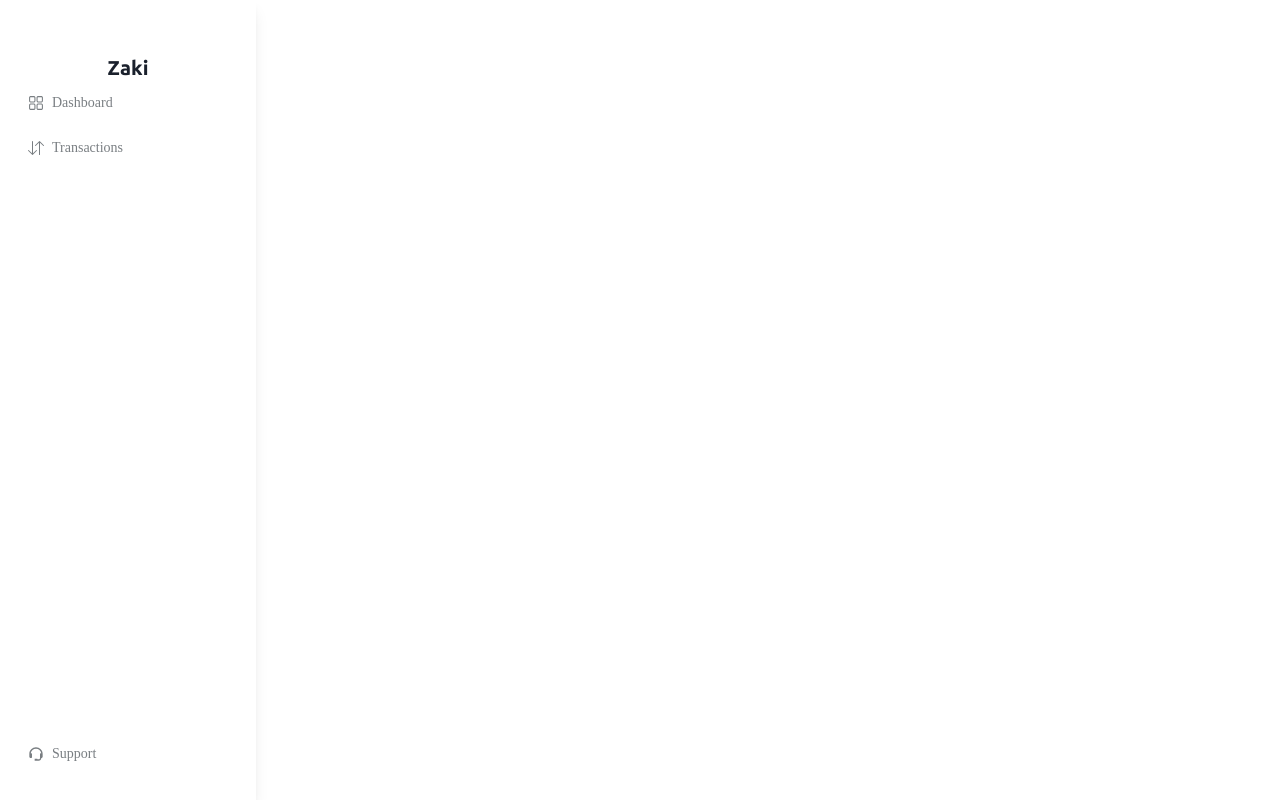
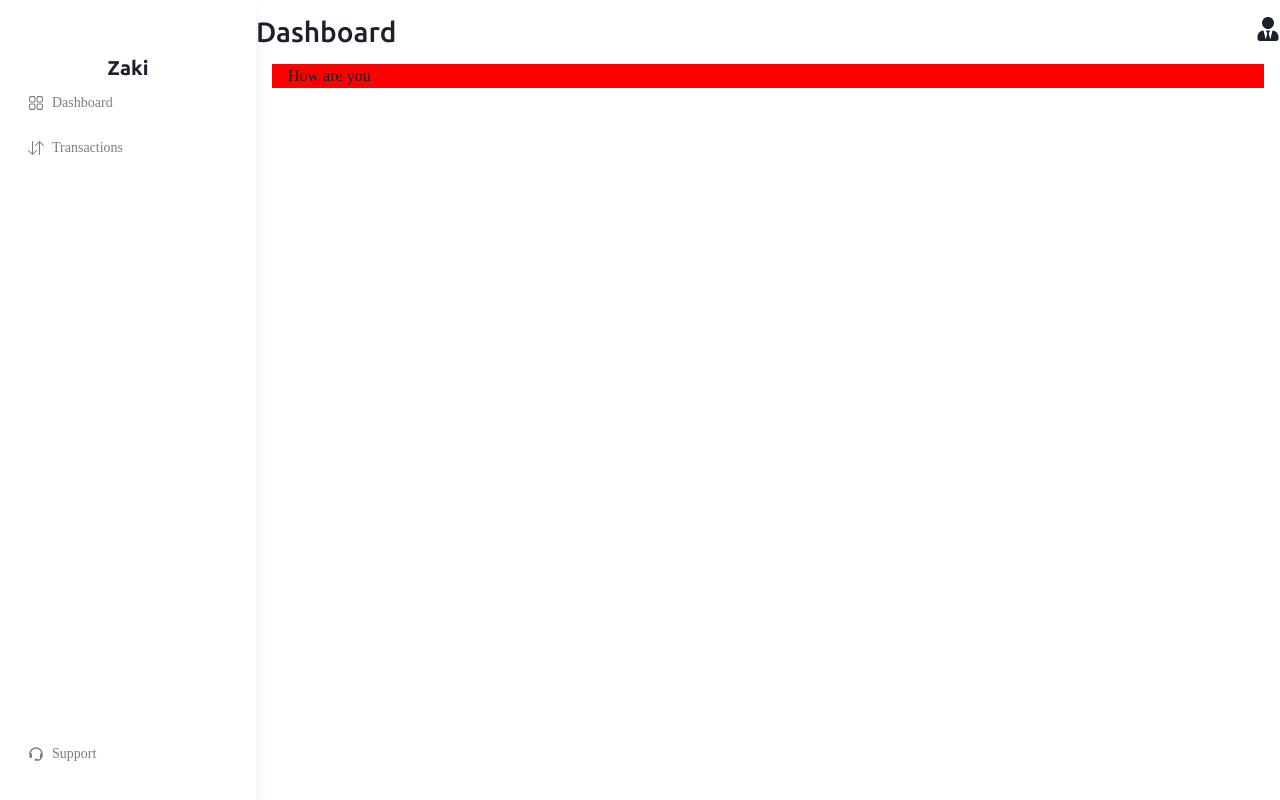
Before and after one commit to ZAKI7352/Dashboard-using-React, a React (Vite) app in the folder project-6/: page / in a window 1280 px wide. Built offline with nearby package versions, Linux system fonts and the light colour scheme.

Commit message:
Topnav baar

```diff
--- /dev/null
+++ b/project-6/src/components/DashboardLayout.jsx
@@ -0,0 +1,20 @@
+import React from 'react'
+import { Box,Flex } from '@chakra-ui/react'
+import SideNav from './SideNav'
+import Topnav from './Topnav'
+
+const DashboardLayout = ({title, children}) => {
+    return (
+        <Box>
+            <Flex>
+                <SideNav />
+                <Box flexGrow={1}>
+                    <Topnav title={title}/>
+                    <Box px="4">{children}</Box>
+                </Box >
+            </Flex>
+        </Box>
+    )
+}
+
+export default DashboardLayout
--- a/project-6/src/components/Sidenav.jsx
+++ b/project-6/src/components/Sidenav.jsx
@@ -19,18 +19,23 @@ const SideNav = () => {
     ];
 
     return (
-        <Stack boxShadow="lg" maxW="16rem" h="100vh" justify="space-between">
+        <Stack boxShadow="lg" w="16rem" h="100vh" justify="space-between">
             <Box>
                 <Heading textAlign="center" fontSize="20px" as="h1" pt="3.5rem">Zaki</Heading>
                 <Box mx="3">
                     {navLinks.map((nav) => (
-                        <HStack key={nav.text} py="3" px="4" borderRadius="10px" _hover={{ bg: "#F3F3F7", color: "#171717" }} color="#797E82">
+                        <HStack key={nav.text}
+                            py="3"
+                            px="4"
+                            borderRadius="10px"
+                            _hover={{ bg: "#F3F3F7", color: "#171717" }}
+                            color="#797E82"
+                        >
                             <Icon as={nav.icon} />
                             <Text fontSize="14px" fontWeight="medium">{nav.text}</Text>
                         </HStack>
                     ))}
                 </Box>
-
             </Box>
 
 
--- /dev/null
+++ b/project-6/src/components/TopNav.jsx
@@ -0,0 +1,32 @@
+import React from 'react'
+import { Heading, Menu, MenuButton, MenuList, MenuItem, HStack, Box, Button ,Icon} from '@chakra-ui/react'
+import { FaUserTie } from "react-icons/fa";
+
+const Topnav = ({title}) => {
+    return (
+        <Box>
+            <HStack
+                maxW="70rem"
+                h="16"
+                justify="space-between"
+                // px="32"
+                mx="auto"
+            >
+                <Heading fontSize="28px" fontWeight="medium">{title}</Heading>
+                <Menu>
+                    <MenuButton >
+                        <Icon as={FaUserTie} fontSize="24px"/>
+                    </MenuButton>
+                    <MenuList>
+                        <MenuItem>Profile</MenuItem>
+                        <MenuItem>Support</MenuItem>
+                        <MenuItem>Log Out</MenuItem>
+
+                    </MenuList>
+                </Menu>
+            </HStack>
+        </Box>
+    )
+}
+
+export default Topnav
--- a/project-6/src/pages/Dashboard/Dashboard.jsx
+++ b/project-6/src/pages/Dashboard/Dashboard.jsx
@@ -1,13 +1,15 @@
 import React from 'react'
-import SideNav from '../../components/SideNav'
+import DashboardLayout from '../../components/DashboardLayout'
+import { Container } from '@chakra-ui/react'
 
 
-const Dashboard = () => {
-  return (
-    <div>
-      <SideNav/>
-    </div>
-  )
+
+const Dashboard = ({}) => {
+    return (
+        <DashboardLayout title="Dashboard">
+        <Container bg="red" maxW="70rem" >How are you </Container>
+        </DashboardLayout>
+    )
 }
 
 export default Dashboard
```
